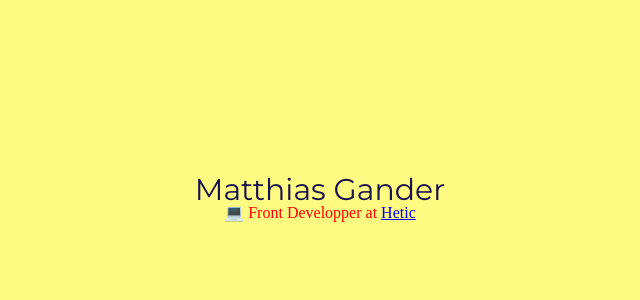
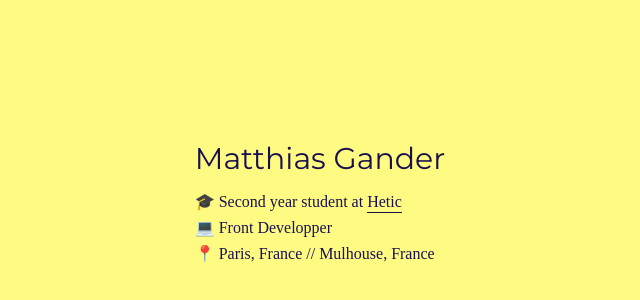
Before and after one commit to Matthiasgdr/my_website, a website built with webpack: page src/index.html in a window 1280 px wide. Shown: the part 202-502 px from the top of the page, without its empty margins (320-960 px from the left). Built offline with nearby package versions, Linux system fonts and the light colour scheme.

Commit message:
:zap: Added Info

```diff
--- a/src/css/style.styl
+++ b/src/css/style.styl
@@ -1,18 +1,27 @@
 @import 'config'
 
-body
+.container
     background rgb(255,250,130)
-
-.presentation
     display flex
-    flex-direction column
     justify-content center
     align-items center
     width 100vw
     height 100vh
+.presentation
+
+    color rgb(25,17,77)
     h1
         font-size 30px
         font-family: Montserrat, sans-serif
-        color rgb(25,17,77)
+        margin 20px 0px
     p
-        color: red
+        margin: 10px 0px
+    a
+        text-decoration: none
+        color: inherit
+        border-bottom: 1px solid rgb(25,17,77)
+        padding 0 0 2px 0
+        transition padding 0.2s
+        &:hover
+            padding 0 0 4px 0
+            color: grey
--- a/src/index.html
+++ b/src/index.html
@@ -1,16 +1,23 @@
 <!DOCTYPE html>
 <html>
+
 <head>
     <meta charset="utf-8" />
     <meta http-equiv="X-UA-Compatible" content="IE=edge">
-    <title>Bundler</title>
+    <title>Matthias Gander -  Front Developper</title>
     <meta name="viewport" content="width=device-width, initial-scale=1">
     <meta description="A cool website">
 </head>
+
 <body>
-    <div class="presentation">
+    <div class="container">
+        <div class="presentation">
             <h1>Matthias Gander</h1>
-            <p><span>💻</span> Front Developper at <a href="www.hetic.net">Hetic</a></p>
+            <p><span>🎓</span> Second year student at <a href="https://www.hetic.net" target="_blank">Hetic</a></p>
+            <p><span>💻</span> Front Developper</p>
+            <p><span>📍</span> Paris, France // Mulhouse, France</p>
+        </div>
     </div>
 </body>
+
 </html>
```
